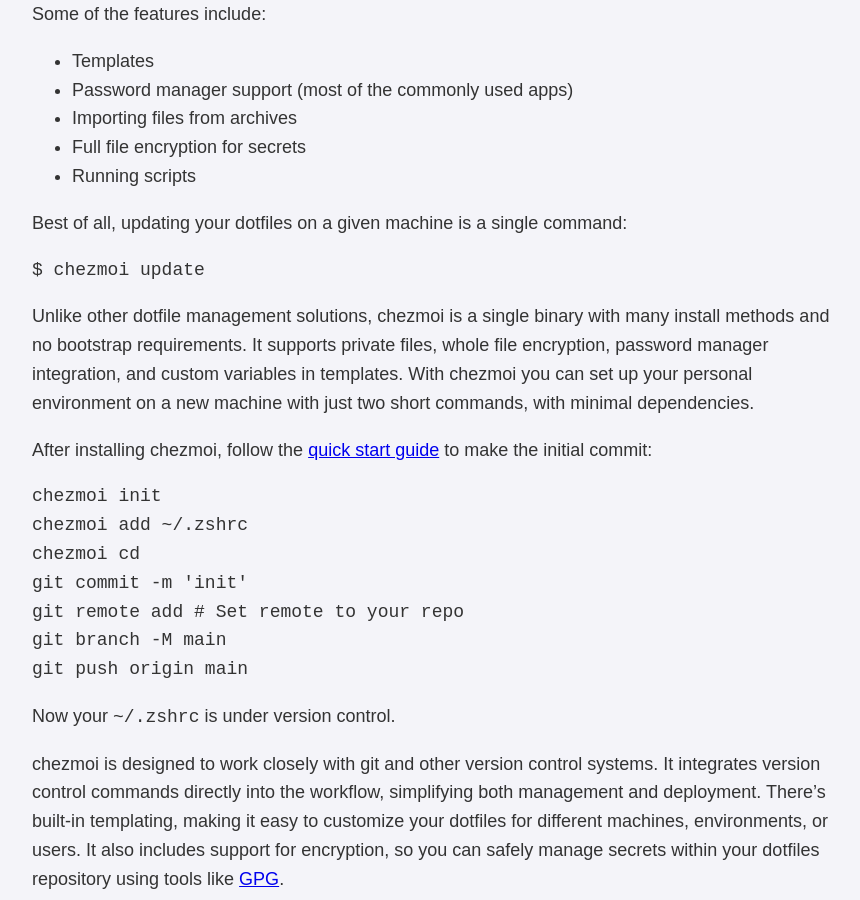
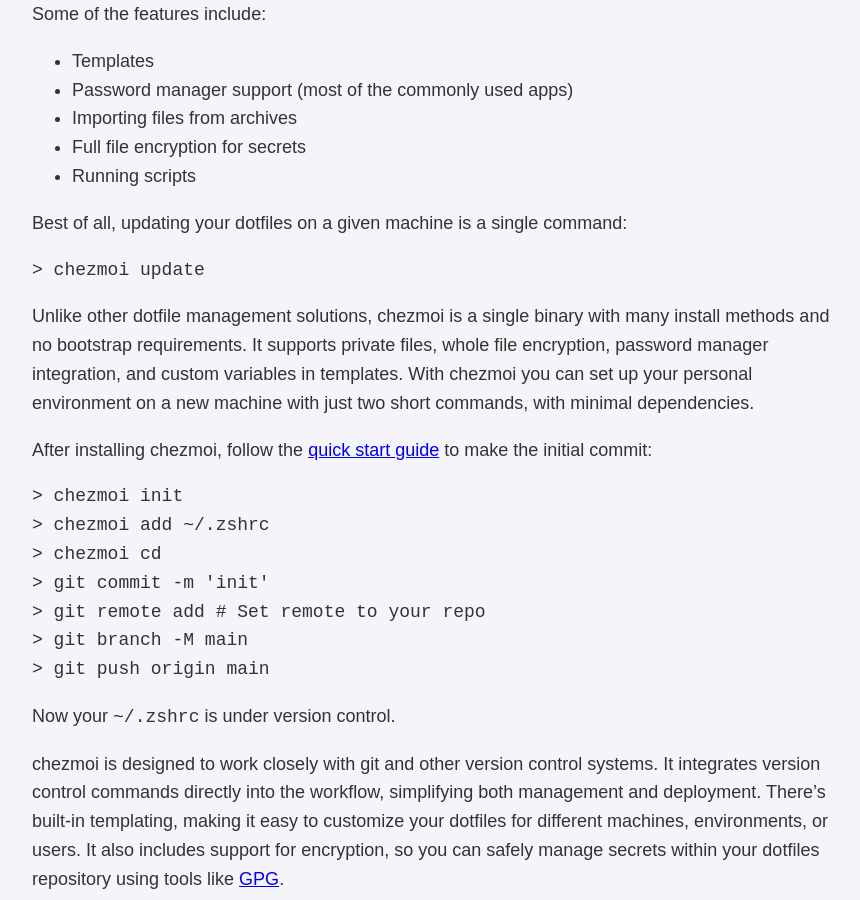
Before and after one commit to stoddart/stoddart.github.io, a Jekyll site: the page built from _posts/2024-09-08-managing-dotfiles-with-chezmoi.md, in a window 1280 px wide and 900 px high, scrolled down 2548 px. Shown: the whole window, without its empty margins (208-1068 px from the left). Built offline with Jekyll 4.4.1, drawn with Linux system fonts in a browser that asks for light colours.

Commit message:
Edited all command line prompts

````diff
--- a/_posts/2024-09-08-managing-dotfiles-with-chezmoi.md
+++ b/_posts/2024-09-08-managing-dotfiles-with-chezmoi.md
@@ -58,7 +58,7 @@ I needed a different solution. So I was intrigued when I stumbled upon the chezm
 Best of all, updating your dotfiles on a given machine is a single command:
 
 ```
-$ chezmoi update
+> chezmoi update
 ```
 
 Unlike other dotfile management solutions, chezmoi is a single binary with many install methods and no bootstrap requirements. It supports private files, whole file encryption, password manager integration, and custom variables in templates. With chezmoi you can set up your personal environment on a new machine with just two short commands, with minimal dependencies.
@@ -66,13 +66,13 @@ Unlike other dotfile management solutions, chezmoi is a single binary with many
 After installing chezmoi, follow the [quick start guide](https://www.chezmoi.io/quick-start/) to make the initial commit:
 
 ```
-chezmoi init
-chezmoi add ~/.zshrc
-chezmoi cd
-git commit -m 'init'
-git remote add # Set remote to your repo
-git branch -M main
-git push origin main
+> chezmoi init
+> chezmoi add ~/.zshrc
+> chezmoi cd
+> git commit -m 'init'
+> git remote add # Set remote to your repo
+> git branch -M main
+> git push origin main
 ```
 
 Now your `~/.zshrc` is under version control.
````
Also changed, not shown: 1 other file.
